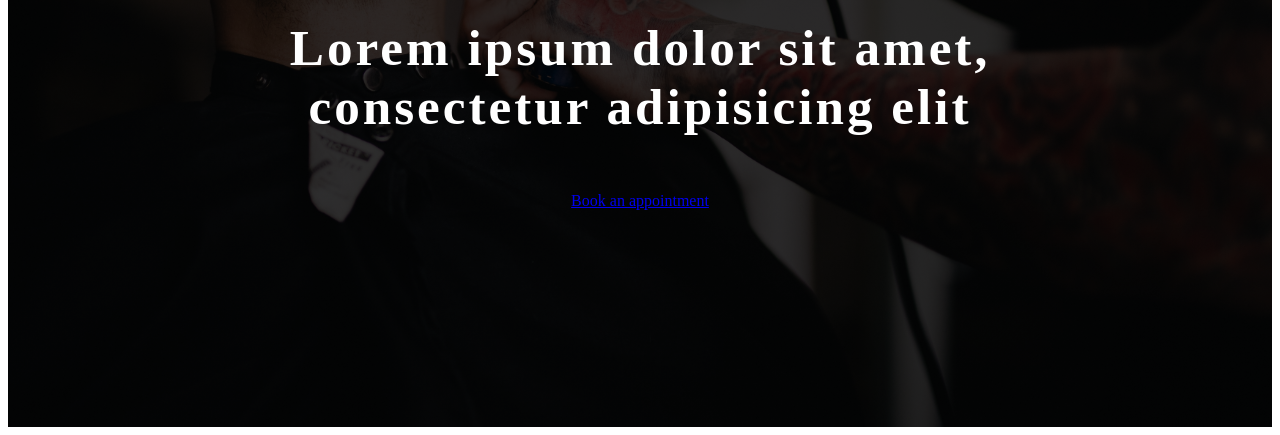
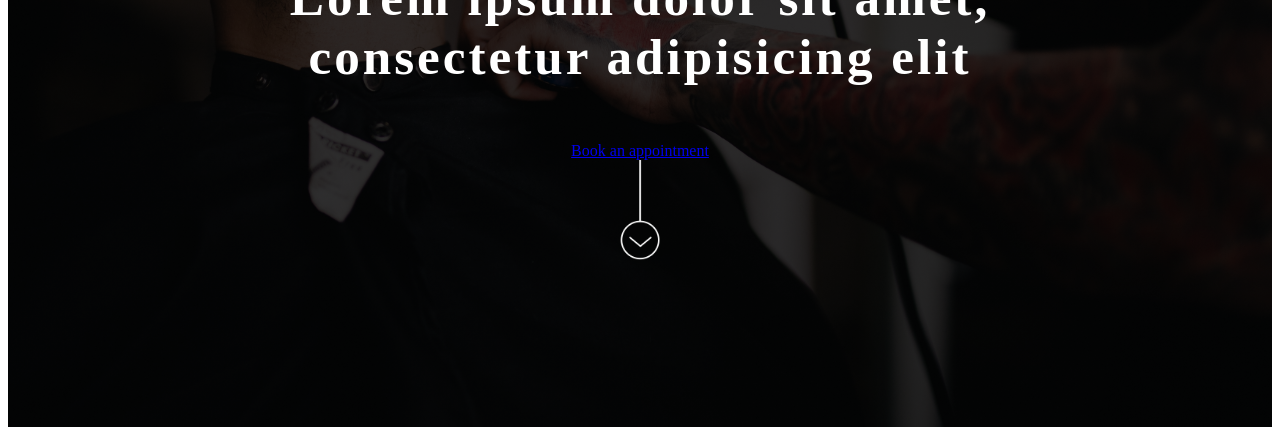
Before and after one commit to chrisjingram/grade-website, a Gatsby site: page / in a window 1280 px wide. Shown: the part 381-816 px from the top of the page. Built offline with nearby package versions, Linux system fonts and the light colour scheme; Gatsby itself is replaced by a stand-in of ours.

Commit message:
added scroll arrow

```diff
--- a/src/components/Header.js
+++ b/src/components/Header.js
@@ -3,6 +3,7 @@ import Link from 'gatsby-link';
 
 import headerBG from "../assets/header/header-bg.jpeg";
 import logo from "../assets/header/logo.png";
+import scrollArrow from "../assets/header/scroll-arrow.png";
 
 import VerticalMiddle from "./VerticalMiddle";
 import NavBar from "./NavBar";
@@ -23,6 +24,7 @@ export default class Header extends React.PureComponent{
           <img src={logo} className="logo" />
           <h2>Lorem ipsum dolor sit amet,<br/>consectetur adipisicing elit</h2>
           <Link to="#" className="border-button">Book an appointment</Link>
+          <img src={scrollArrow} className="scroll-arrow" />
 
         </VerticalMiddle>
 
--- a/src/css/header.css
+++ b/src/css/header.css
@@ -36,6 +36,13 @@ section#header{
   margin-bottom: 5vh;
 }
 
+#header img.scroll-arrow{
+  display: block;
+  width: 100%;
+  max-width: 50px;
+  margin: 0 auto;
+}
+
 /*==========  Non-Mobile First Method  ==========*/
 
 /* Large Devices, Wide Screens */
```
Also changed, not shown: src/assets/header/scroll-arrow.png (added).
